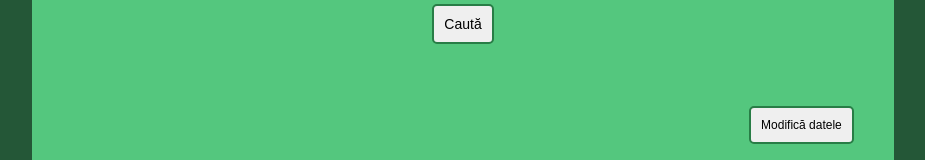
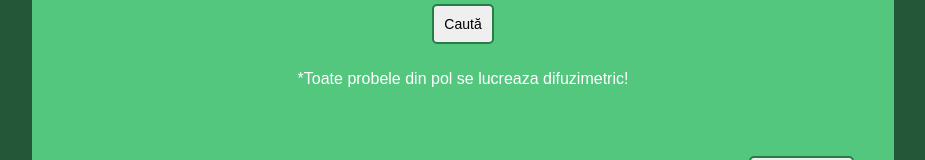
Before and after one commit to paula-anghelus/maldiii, a React (Vite) app: page / in a window 1280 px wide. Shown: the part 260-420 px from the top of the page, without its empty margins (177-1102 px from the left). Built offline with nearby package versions, Linux system fonts and the light colour scheme; no server answers.

Commit message:
Add informational message about pol probes

```diff
--- a/src/pagini/Home.jsx
+++ b/src/pagini/Home.jsx
@@ -75,6 +75,7 @@ function Home({ tabel }) {
         Caută
       </button>
 
+      <p>*Toate probele din pol se lucreaza difuzimetric!</p>
       <p>{rezultat}</p>
 
       <button className="switch-btn" onClick={() => navigate("/admin")}>
```
